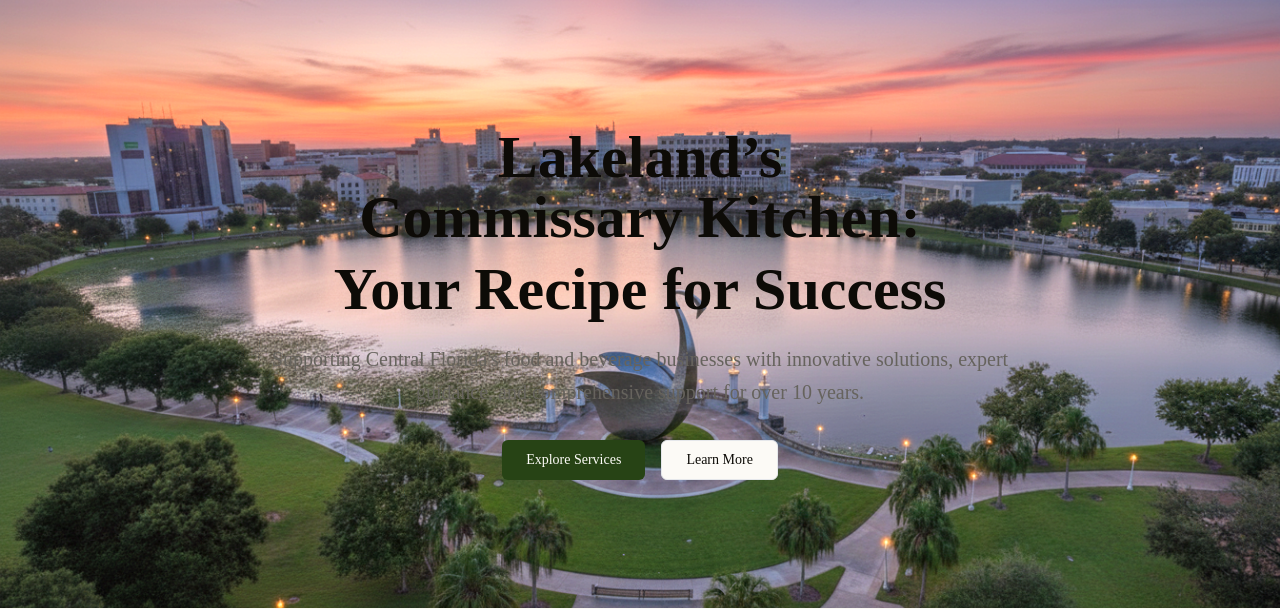
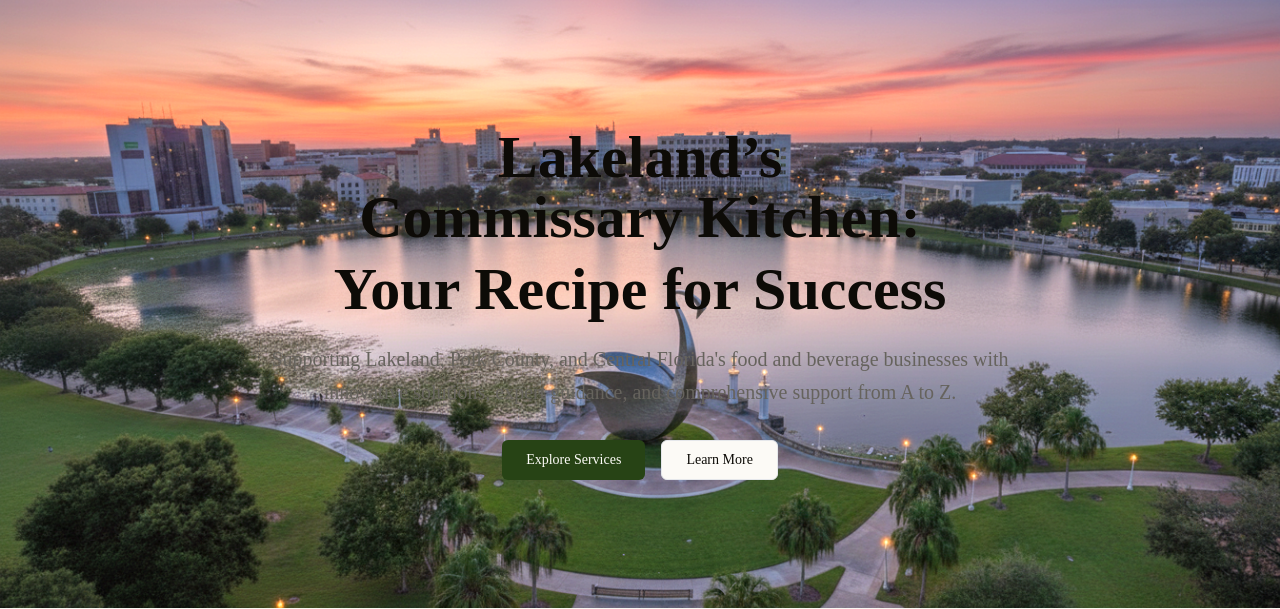
Before and after one commit to YeilerMR/BroadwayCommissary, a PHP site: page /BroadwayCommissary/ in a window 1280 px wide. Shown: the part 66-675 px from the top of the page. Run offline with PHP 8.4, Linux system fonts and the light colour scheme.

Commit message:
Update home.php

```diff
--- a/includes/home.php
+++ b/includes/home.php
@@ -6,9 +6,7 @@
         <div class="max-w-3xl mx-auto text-center">
             <h1 class="text-4xl md:text-6xl font-bold text-balance mb-3 text-foreground">Lakeland’s Commissary Kitchen:</h1>
             <h2 class="text-4xl md:text-6xl font-bold text-balance mb-6 text-foreground">Your Recipe for Success</h2>
-            <p class="text-xl text-muted-foreground leading-relaxed mb-8">Supporting Central Florida&#x27;s
-                food and beverage businesses with innovative solutions, expert guidance, and comprehensive
-                support for over 10 years.</p>
+            <p class="text-xl text-muted-foreground leading-relaxed mb-8">Supporting Lakeland, Polk County, and Central Florida's food and beverage businesses with innovative solutions, expert guidance, and comprehensive support from A to Z.</p>
             <div class="flex sm:flex-row gap-4 justify-center">
                 <a href="#services"
                     data-slot="button"
```
